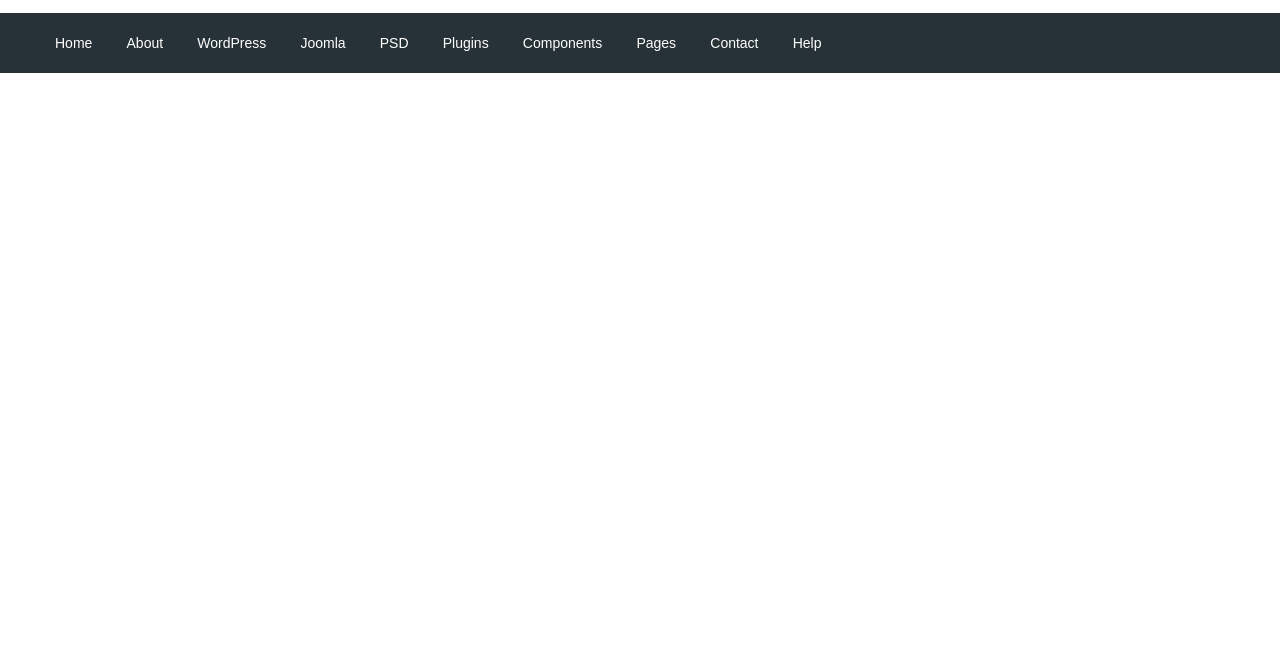
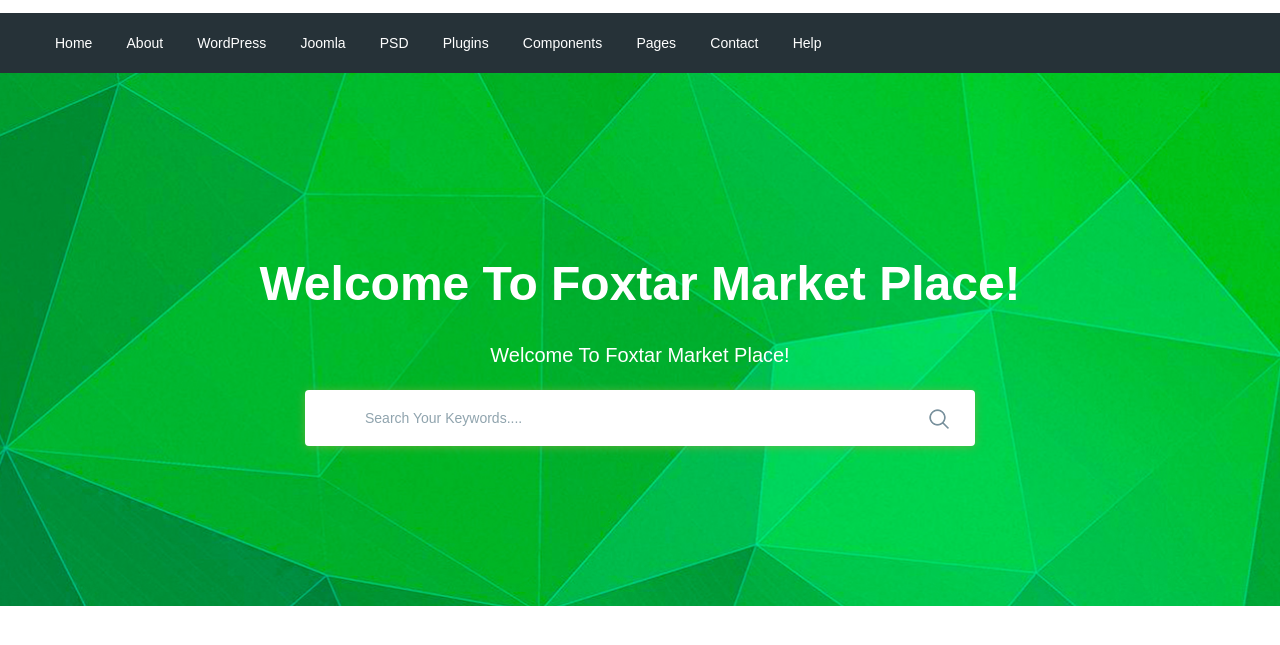
Before and after one commit to ALeksiuslearn/moderno, a website: page app/index.html in a window 1280 px wide. Shown: the part 77-722 px from the top of the page. Drawn offline with nearby package versions, Linux system fonts and the light colour scheme; files that its build step writes are made by us from their sources.

Commit message:
added search

```diff
--- a/app/index.html
+++ b/app/index.html
@@ -51,6 +51,23 @@
             </div>
         </div>
     </header>
+
+    <section class="search" style=" background-image: url(images/search-bg.jpg);">
+        <div class="container">
+            <div class="search__inner">
+                <h2 class="search__inner-title">
+                    Welcome To Foxtar Market Place!
+                </h2>
+                <p class="search__inner-text">Welcome To Foxtar Market Place!</p>
+                <div class="search__inner-form">
+                    <form>
+                        <input type="text" placeholder="Search Your Keywords.... " required>
+                        <button type="submit"> <img src="images/icons/search.png" alt=""></button>
+                    </form>
+                </div>
+            </div>
+        </div>
+    </section>
     <script src="https://ajax.googleapis.com/ajax/libs/jquery/3.4.1/jquery.min.js"></script>
     <script src="js/libs.min.js"></script>
     <script src="js/main.min.js"></script>
--- a/app/scss/style.scss
+++ b/app/scss/style.scss
@@ -48,3 +48,59 @@
     }
   }
 }
+
+.search {
+  background-size: cover;
+  background-repeat: no-repeat;
+  background-position: center;
+  min-height: 533px;
+}
+.search__inner {
+  padding: 135px 0 100px;
+  color: #ffffff;
+  text-align: center;
+  &-title {
+    font-size: 48px;
+    line-height: 72px;
+    margin-bottom: 10px;
+    font-weight: 700;
+  }
+  &-text {
+    font-size: 20px;
+    font-weight: 500;
+    line-height: 30px;
+  }
+  &-form {
+    max-width: 670px;
+    margin: 0 auto;
+    position: relative;
+    & input {
+      display: block;
+      width: 100%;
+      box-shadow: 0px 1px 10px 0px rgba(124, 178, 64, 0.75);
+      border-radius: 4px;
+      height: 56px;
+      border: none;
+      font-size: 14px;
+      font-weight: 500;
+      padding: 0 25px 0 60px;
+      &:focus {
+        border: 1px solid #000;
+      }
+
+      &::placeholder {
+        color: #90a4ae;
+        font-size: 14px;
+        font-weight: 500;
+        line-height: 30px;
+      }
+    }
+    button {
+      position: absolute;
+      border: none;
+      background-color: transparent;
+      right: 20px;
+      top: 18px;
+    }
+  }
+}
```
Also changed, not shown: app/css/style.min.css, app/images/icons/search.png (added), app/images/icons/search.svg (added), app/images/icons/search1.svg (added), app/images/search-bg.jpg (added).
